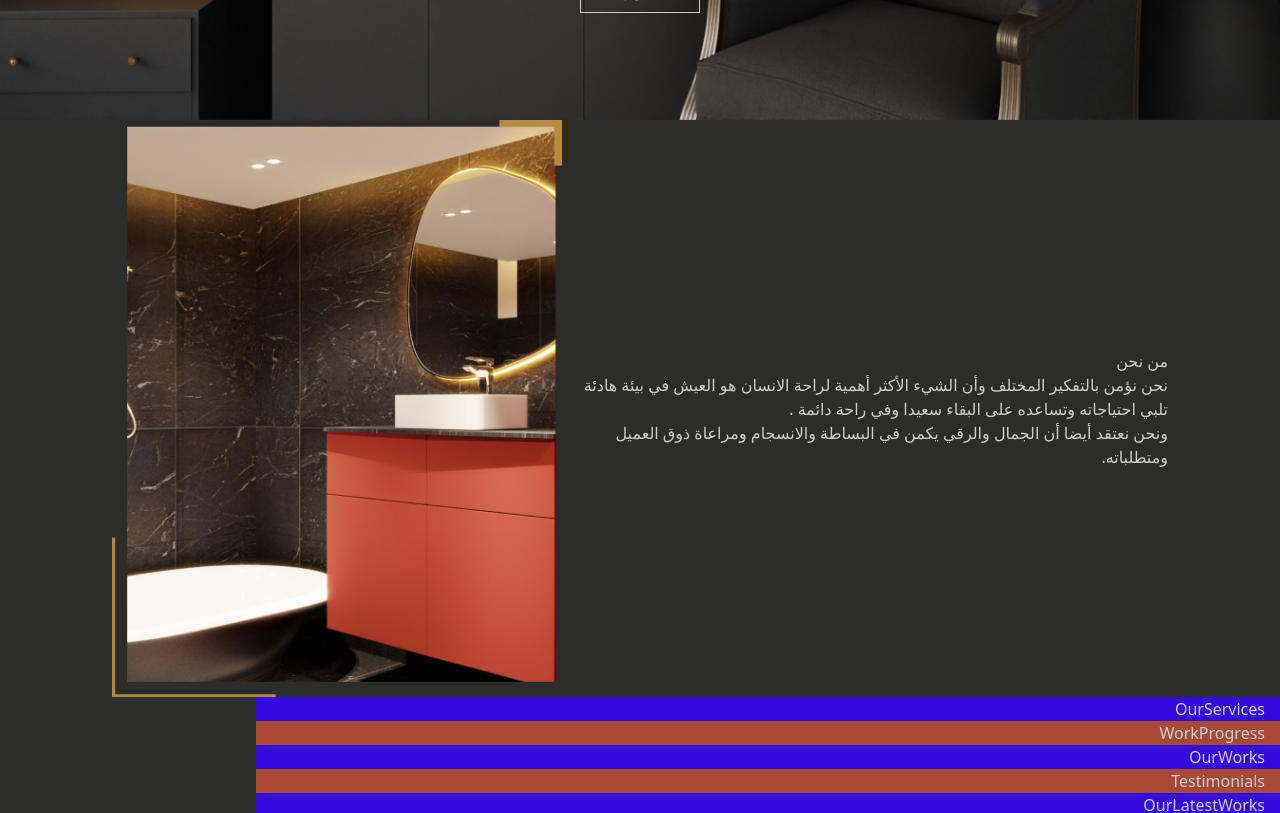
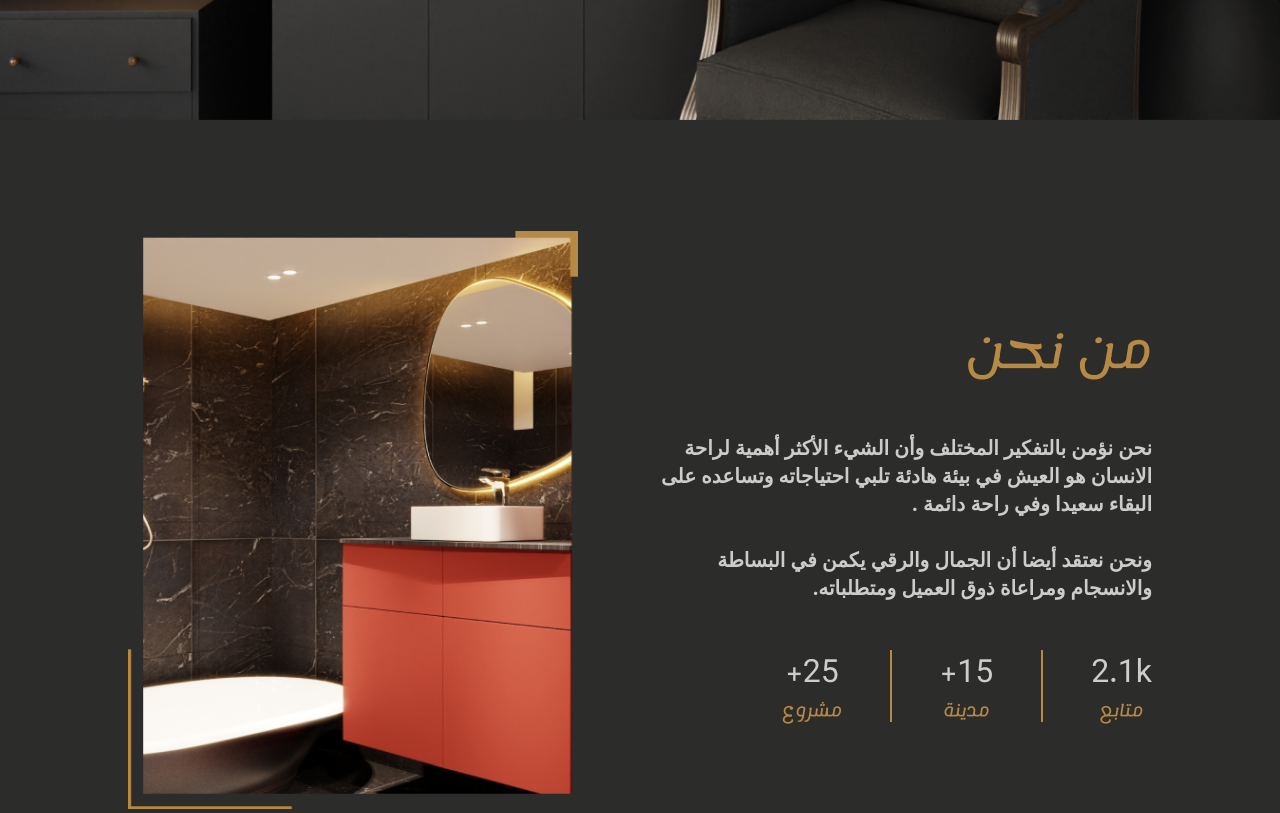
Before and after one commit to Ahmeddeco/decodesign, a Next.js app: page / in a window 1280 px wide. Shown: the part 680-1493 px from the top of the page. Built offline with nearby package versions, Linux system fonts and the light colour scheme.

Commit message:
about us

```diff
--- a/src/app/globals.css
+++ b/src/app/globals.css
@@ -37,8 +37,8 @@
     @apply text-[16px];
   }
 
-  /* .container {
-    @apply mx-auto w-screen h-screen flex justify-center items-center
-  } */
+  .container {
+    @apply mx-auto h-screen flex justify-center items-center
+  }
 
 }
--- a/src/components/AboutUs.jsx
+++ b/src/components/AboutUs.jsx
@@ -4,28 +4,42 @@ import { about, state } from '../constants/data'
 const AboutUs = () => {
   return (
     <section
-      className='px-28 flex flex-row justify-between items-center'
+      className='container flex flex-row justify-between items-center'
       id='AboutUs'>
+      {/* ------------ Title & state container ------------ */}
+      <div className='flex flex-col gap-y-12 flex-1 justify-center items-start'>
       {/* ------------ Title ------------ */}
-      <div className='flex-1'>
-        <h3 className=''>{about.title}</h3>
-        <p className=''>
+        <h3 className='h3 font-lemonada text-gold'>{about.title}</h3>
+        <p className='p'>
           {about.p1}
+          <br />
           <br />
           {about.p2}
         </p>
+
+        {/* ------------ state ------------ */}
+        <div className='flex flex-row items-center justify-start'>
+          {state.map(({ value, title }) => {
+            return (
+              <div
+                key={title}
+                className='flex flex-col items-center justify-center border-gold even:border-x-2 even:px-12 first:pl-12 last:pr-12'>
+                <h4 className='h4 font-vazirmatn'>{value}</h4>
+                <h6 className='h6 font-lemonada text-gold'>{title}</h6>
+              </div>
+            )
+          })}
+        </div>
       </div>
-      {/* ------------ Image ------------ */}
-      <div className=''>
+      {/* ------------ Image container ------------ */}
+      <div className='flex flex-1 justify-end'>
         <Image
           src={about.img}
           width={450}
-          height={650}
+          height={585}
           alt='bath room'
-          className='flex-1'
         />
       </div>
-
     </section>
   )
 }
--- a/src/components/Hero.jsx
+++ b/src/components/Hero.jsx
@@ -6,7 +6,7 @@ import Btn from './Btn'
 const Hero = () => {
   return (
     <section
-      className=' relative h-screen w-screen py-60'
+      className=' relative h-screen w-screen py-32'
       id='Hero'>
       {/* --------------- background --------------- */}
       <Image
--- a/src/components/Nav.jsx
+++ b/src/components/Nav.jsx
@@ -8,7 +8,7 @@ const Nav = () => {
   // const [nav, setNav] = useState(false)
 
   return (
-    <header className='py-2 px-28 fixed z-50 bg-opacity-30 bg-darkblack w-full '>
+    <header className='py-2 px-28 fixed z-50 bg-opacity-90  bg-Dark_Gray w-full '>
       <nav className='flex justify-between items-center'>
         {/* ----------------- logo ---------------- */}
         <Link href='/'>
--- a/src/constants/data.js
+++ b/src/constants/data.js
@@ -17,7 +17,8 @@ import cardImage1 from '/public/Rectangle 23.png'
 import cardImage2 from '/public/Rectangle 21.png'
 import cardImage3 from '/public/Rectangle 19.png'
 import Logo from '/public/logo.png'
-import { TbBrandFacebook, TbBrandInstagram, TbBrandWhatsapp, TbBrandBehance } from 'react-icons/tb'
+import { TbBrandFacebook, TbBrandInstagram, TbBrandWhatsapp, TbBrandBehance, TbMenu2 } from 'react-icons/tb'
+import { TfiClose } from 'react-icons/tfi'
 
 
 export const logo = {
@@ -53,6 +54,18 @@ export const navigation = [
   {
     name: 'آخر أعمالنا',
     target: 'OurLatestWorks',
+  },
+]
+export const navCloseBurgerIcons = [
+  {
+    id: 1,
+    title: 'burgere',
+    icon: <TbMenu2 />
+  },
+  {
+    id: 2,
+    title: 'close',
+    icon: <TfiClose />
   },
 ]
 
@@ -94,21 +107,18 @@ export const about = {
 
 export const state = [
   {
-    value: '2k',
-    text: 'متابع',
+    value: '2.1k',
+    title: 'متابع',
   },
   {
     value: '15+',
-    text: 'مدينة',
+    title: 'مدينة',
   },
   {
     value: '25+',
-    text: 'مشروع',
+    title: 'مشروع',
   },
-  {
-    value: '5+',
-    text: 'الجوائز',
-  },
+
 ]
 
 export const service = {
--- a/tailwind.config.js
+++ b/tailwind.config.js
@@ -12,12 +12,12 @@ module.exports = {
         lemonada: ['var(--font-lemonada)'],
       },
     },
-    container: {
-      padding: {
-        DEFAULT: '15px',
-      },
+    // container: {
+    //   padding: {
+    //     DEFAULT: '15px',
+    //   },
 
-    },
+    // },
     screens: {
       sm: '640px',
       md: '768px',
```
Also changed, not shown: src/components/NavLinks.jsx (+7 -1 lines).
